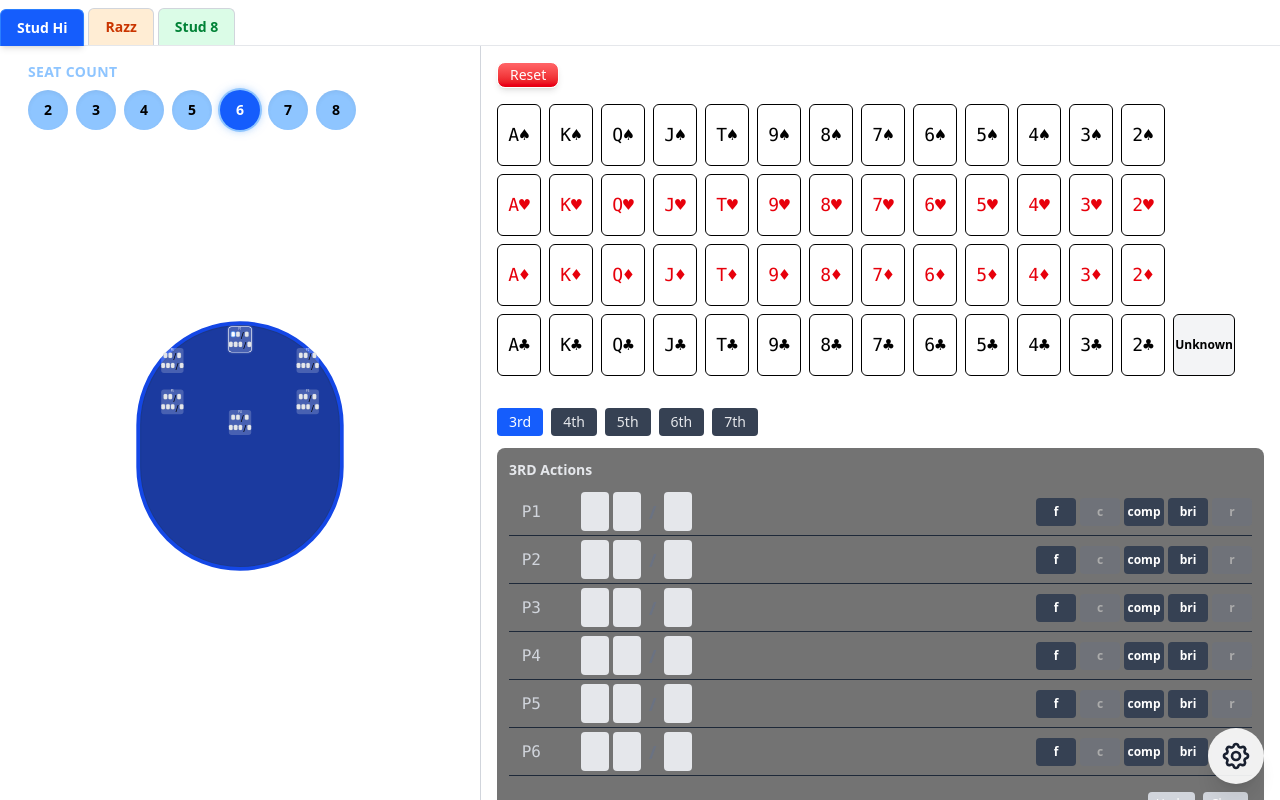
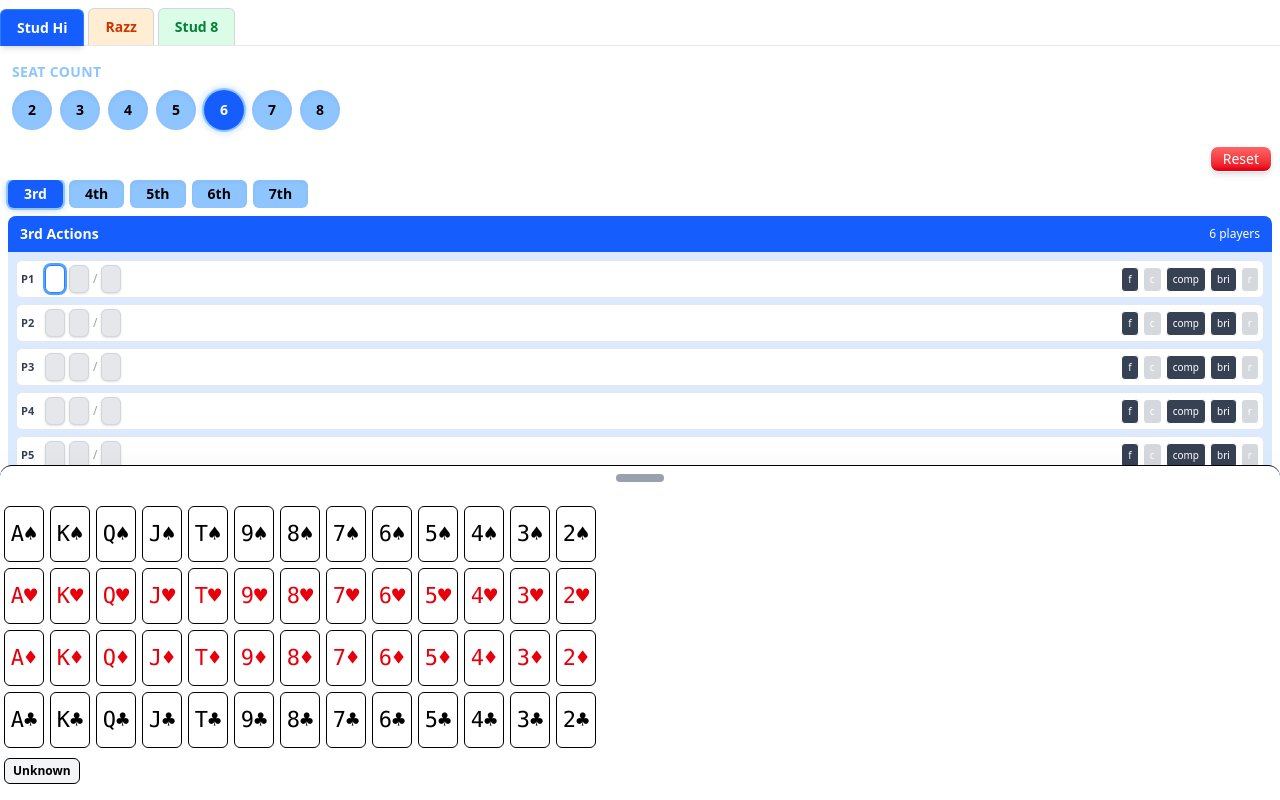
Before and after one commit to KenyaSugimoto/stud-hand-logger, a React (Vite) app: page / in a window 1280 px wide. Built offline with nearby package versions, Linux system fonts and the light colour scheme.

Commit message:
リファクタリング

```diff
--- a/src/App.tsx
+++ b/src/App.tsx
@@ -15,7 +15,8 @@ import { StudGameType } from "./types";
 export default function App() {
 	const { gameType } = useTableStore();
 
-	const isMobile = useIsMobile();
+	// 将来的にPC版も公開するが、今はモバイル版のみ提供するため、非常に大きなブレークポイントを指定して常にモバイル版を返す
+	const isMobile = useIsMobile(99999);
 
 	if (isMobile) {
 		// 📱 モバイル：テーブルなし・入力ビューのみ
--- a/src/components/mobile/MobileCardSelect.tsx
+++ b/src/components/mobile/MobileCardSelect.tsx
@@ -20,7 +20,7 @@ export const MobileCardSelect = () => {
 	const cardH = Math.round(cardW * CARD_ASPECT_RATIO);
 
 	const MIN_CARD_W = 20;
-	const MAX_CARD_W = 60;
+	const MAX_CARD_W = 40;
 
 	useEffect(() => {
 		const calc = () => {
--- a/src/components/mobile/MobileCardSelectPanel.tsx
+++ b/src/components/mobile/MobileCardSelectPanel.tsx
@@ -8,13 +8,14 @@ type Props = {
 };
 
 export const MobileCardSelectPanel = ({ open, toggle }: Props) => {
+	const PANEL_MAX_HEIGHT = 420;
 	return (
 		<div className="fixed inset-x-0 bottom-0 z-40 pointer-events-none">
 			<div
 				className={`
 					bg-white shadow-2xl border-t rounded-t-xl
 					transition-all duration-300 overflow-hidden pointer-events-auto
-					${open ? "max-h-[420px]" : "max-h-10"}
+					${open ? `max-h-[${PANEL_MAX_HEIGHT}px]` : "max-h-10"}
 				`}
 			>
 				<button type="button" onClick={toggle} className="w-full py-2 flex justify-center items-center text-gray-600">
--- a/src/components/mobile/MobileInputView.tsx
+++ b/src/components/mobile/MobileInputView.tsx
@@ -14,8 +14,10 @@ export const MobileInputView = () => {
 
 	const slide = useSlidePanel();
 
+	const PANEL_PADDING = 335;
+
 	return (
-		<div className={`relative px-2 flex flex-col gap-2 ${slide.open ? "pb-[280px]" : "pb-10"}`}>
+		<div className={`relative px-2 flex flex-col gap-2 ${slide.open ? `pb-[${PANEL_PADDING}px]` : "pb-10"}`}>
 			{/* ストリート切替ボタン */}
 			<div className="flex gap-x-1.5">
 				{STREETS.map((st) => {
--- a/src/components/mobile/MobilePlayerRow.tsx
+++ b/src/components/mobile/MobilePlayerRow.tsx
@@ -1,3 +1,4 @@
+import { useMemo } from "react";
 import { STREET_TO_VISIBLE_CARD_COUNT } from "../../consts";
 import { useTableStore } from "../../hooks/useTableStore";
 import type { Card, CardId, PlayerId, Seat, Slot, SlotIndex, Street } from "../../types";
@@ -52,7 +53,7 @@ export const MobilePlayerRow = (props: Props) => {
 
 	const historyText = history.length > 0 ? history.join(" / ") : "";
 
-	const FirstActorMark = () => {
+	const FirstActorMark = useMemo(() => {
 		const isBringInCandidate = bringInCandidate === playerId;
 		if (is3rd && isBringInCandidate) {
 			return <span className="text-blue-500 font-bold">↓</span>;
@@ -64,7 +65,7 @@ export const MobilePlayerRow = (props: Props) => {
 		}
 
 		return isFirstActor ? <span className="text-orange-500 font-bold">↓</span> : <span>$ </span>;
-	};
+	}, [bringInCandidate, bringInPlayer, is3rd, isFirstActor, playerId]);
 
 	return (
 		<div
@@ -73,12 +74,10 @@ export const MobilePlayerRow = (props: Props) => {
 			}`}
 		>
 			{/* Player */}
-			<div className="w-2 text-[11px] font-semibold text-gray-700">{playerId}</div>
+			<div className="w-1 text-[11px] font-semibold text-gray-700">{playerId}</div>
 
 			{/* bring-in / first actor */}
-			<div className="w-2 text-center text-[16px] font-mono">
-				<FirstActorMark />
-			</div>
+			<div className="w-1 text-center text-[16px] font-mono pl-0.5">{FirstActorMark}</div>
 
 			{/* カード（12 / 3456 / 7） */}
 			<div className="flex items-center gap-1">
@@ -134,8 +133,10 @@ export const MobilePlayerRow = (props: Props) => {
 			{/* 履歴 */}
 			<div className="w-64 text-[10px] text-black font-semibold font-mono text-left">{historyText}</div>
 
-			{/* アクション */}
-			<MobileActionButtons street={street} playerId={playerId} isBringInCandidate={bringInCandidate === playerId} />
+			{/* アクション 右寄せ */}
+			<div className="flex-1 flex justify-end">
+				<MobileActionButtons street={street} playerId={playerId} isBringInCandidate={bringInCandidate === playerId} />
+			</div>
 		</div>
 	);
 };
```
